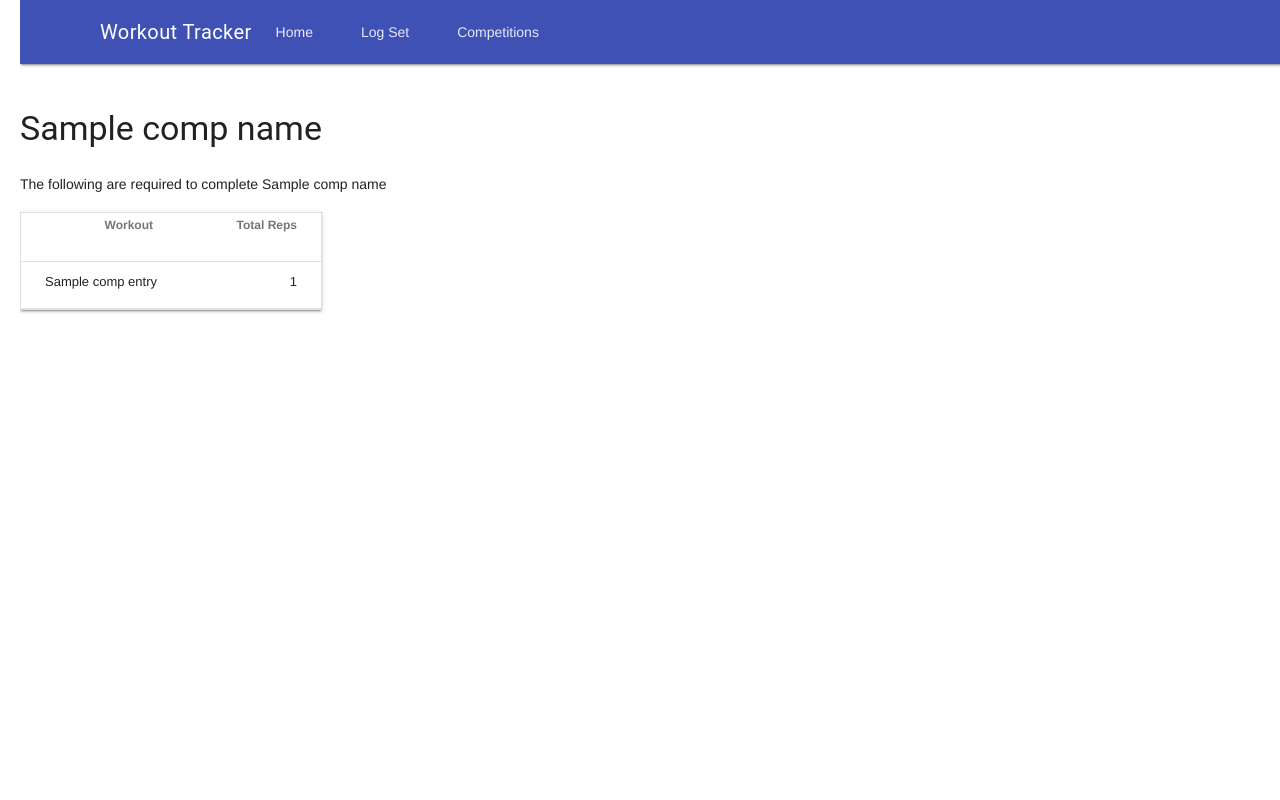
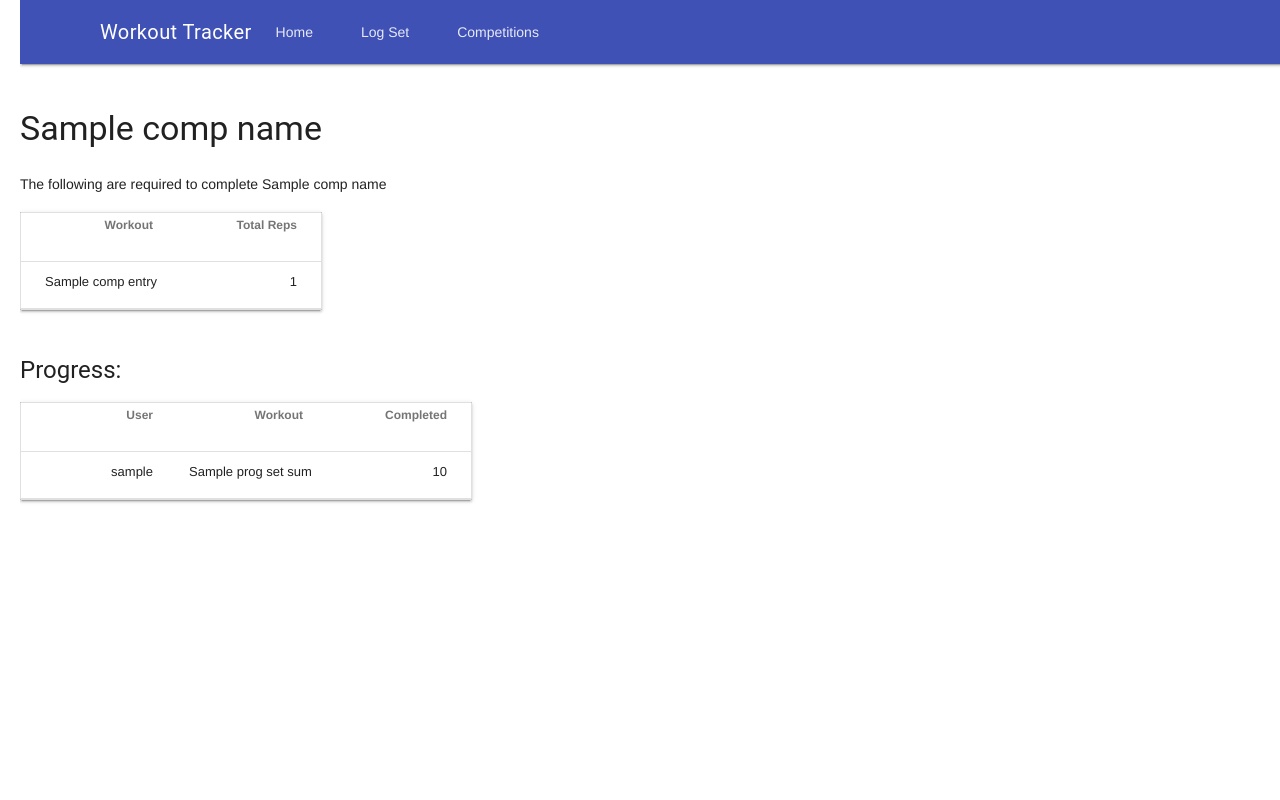
Before and after one commit to cgeorgiades27/puc, a Django app: template tracker/templates/tracker/comp_entry.html in a window 1280 px wide. Run offline with Django 3.2, Linux system fonts and the light colour scheme; the template is opened without the code that fills it: most values are stand-ins (such as "Sample title", 1, 10 or a date in 2020).

Commit message:
added competition progress

```diff
--- a/tracker/templates/tracker/comp_entry.html
+++ b/tracker/templates/tracker/comp_entry.html
@@ -16,5 +16,19 @@
         </tr>
         {% endfor %}
     </table>
+    <br>
+    <h4>Progress:</h4>
+    <table class="mdl-data-table mdl-js-data-table mdl-shadow--2dp">
+      <tr>
+	<th>User</th>
+	<th>Workout</th>
+	<th>Completed</th>
+      </tr>
+      {% for x in progSetSum %}
+      <tr>
+	<td>{{ x.user__username }}</td>
+	<td>{{ x.workout_title__workout_title }}</td>
+	<td>{{ x.total }}</td>
+	{% endfor %}
     {% endblock %}
 </div>
```
Also changed, not shown: tracker/views.py (+12 -2 lines).
